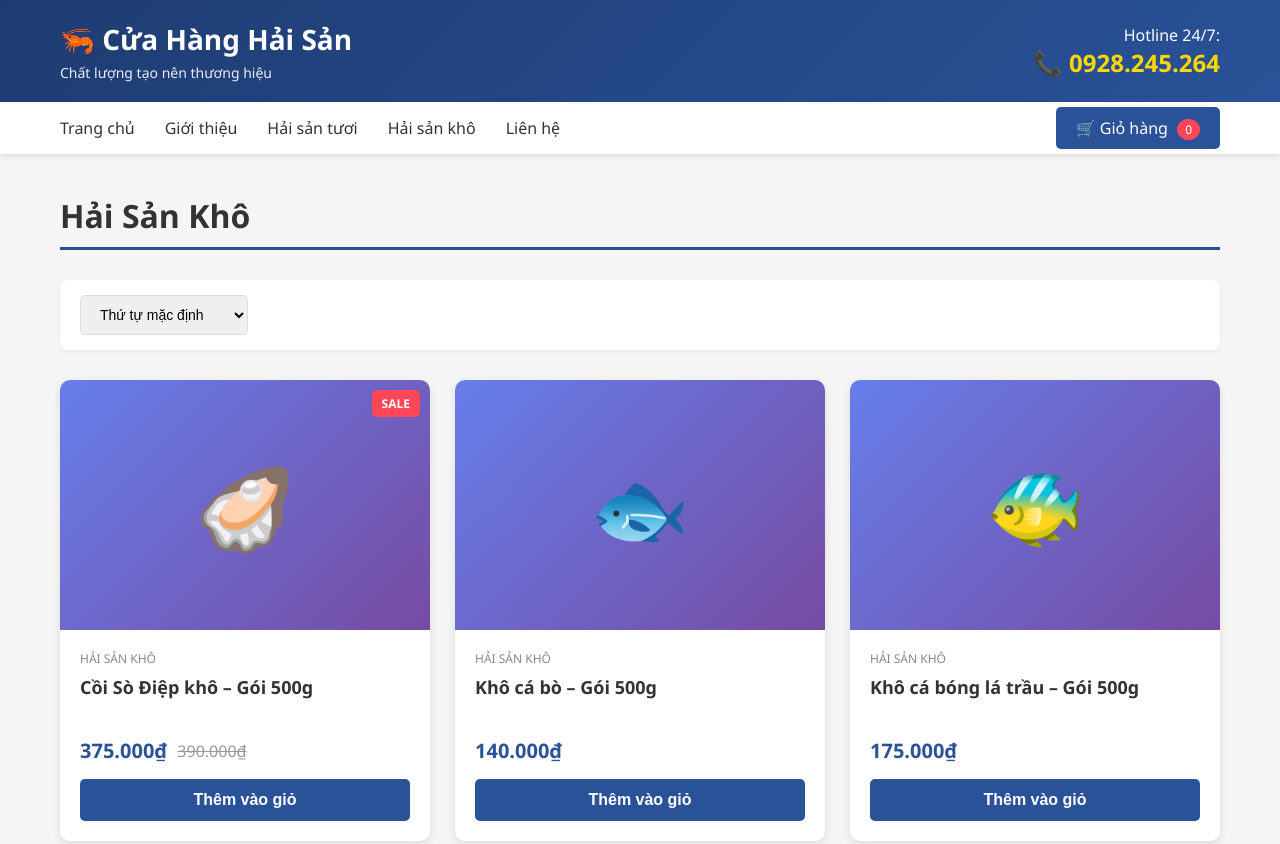
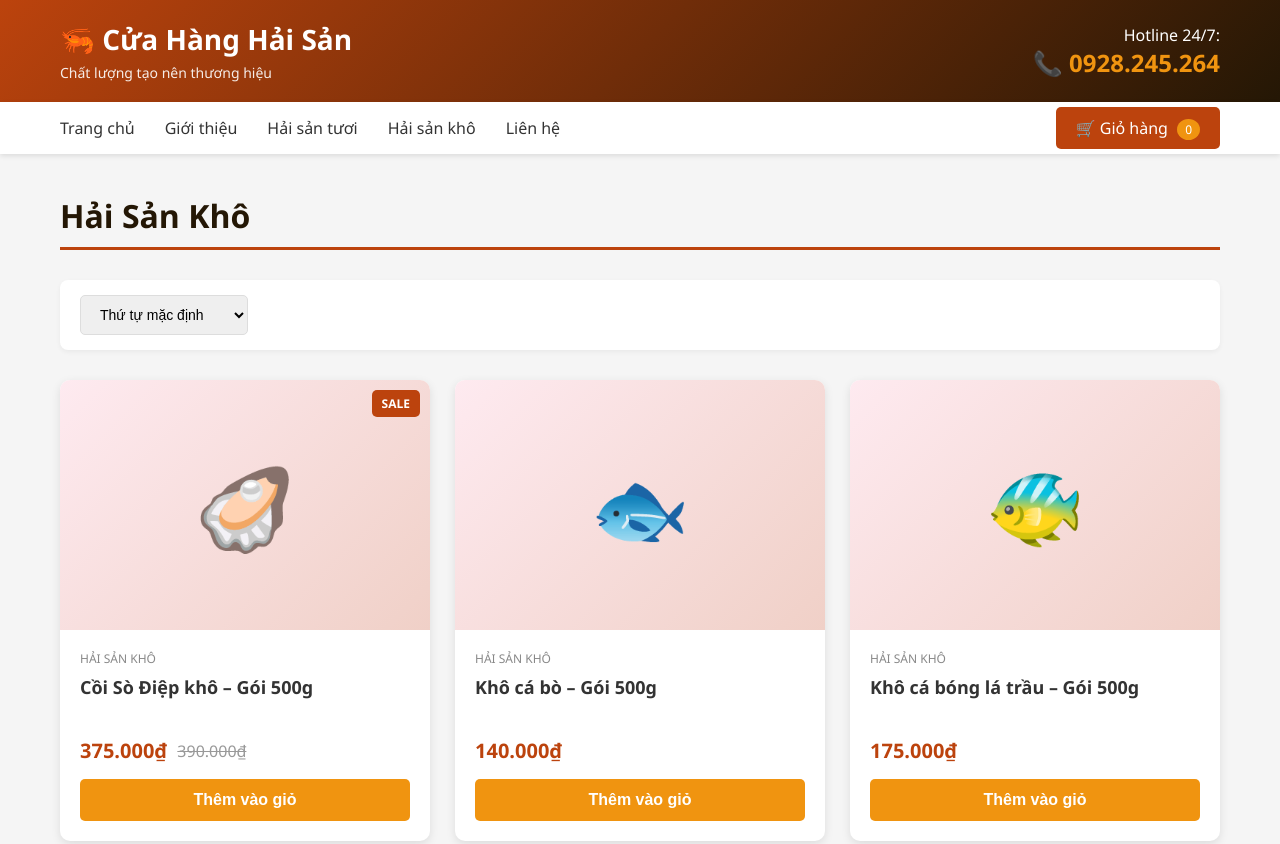
Before and after one commit to ThangHoQuoc/HaiSan, a plain HTML site: page index.html in a window 1280 px wide. Shown: the top 844 px of the page. Drawn offline with Linux system fonts and the light colour scheme.

Commit message:
colorupdate

```diff
--- a/index.html
+++ b/index.html
@@ -18,7 +18,7 @@
 
         /* Header */
         .header {
-            background: linear-gradient(135deg, #1e3c72 0%, #2a5298 100%);
+            background: linear-gradient(135deg, #BC430D 0%, #241705 100%);
             color: white;
             padding: 20px 0;
             box-shadow: 0 2px 10px rgba(0,0,0,0.1);
@@ -51,7 +51,7 @@
         .hotline-number {
             font-size: 24px;
             font-weight: bold;
-            color: #ffd700;
+            color: #F09410;
         }
 
         /* Navigation */
@@ -87,11 +87,11 @@
         }
 
         .nav ul li a:hover {
-            color: #2a5298;
+            color: #BC430D;
         }
 
         .cart {
-            background-color: #2a5298;
+            background-color: #BC430D;
             color: white;
             padding: 10px 20px;
             border-radius: 5px;
@@ -100,7 +100,7 @@
         }
 
         .cart:hover {
-            background-color: #1e3c72;
+            background-color: #F09410;
         }
 
         /* Main Content */
@@ -112,9 +112,9 @@
 
         .page-title {
             font-size: 32px;
-            color: #333;
+            color: #241705;
             margin-bottom: 30px;
-            border-bottom: 3px solid #2a5298;
+            border-bottom: 3px solid #BC430D;
             padding-bottom: 10px;
         }
 
@@ -160,7 +160,7 @@
         .product-image {
             width: 100%;
             height: 250px;
-            background: linear-gradient(135deg, #667eea 0%, #764ba2 100%);
+            background: linear-gradient(135deg, #FEEAF0 0%, #F0D0C7 100%);
             display: flex;
             align-items: center;
             justify-content: center;
@@ -172,7 +172,7 @@
             position: absolute;
             top: 10px;
             right: 10px;
-            background-color: #ff4757;
+            background-color: #BC430D;
             color: white;
             padding: 5px 10px;
             border-radius: 5px;
@@ -209,7 +209,7 @@
         .current-price {
             font-size: 20px;
             font-weight: bold;
-            color: #2a5298;
+            color: #BC430D;
         }
 
         .old-price {
@@ -221,7 +221,7 @@
         .add-to-cart {
             width: 100%;
             padding: 12px;
-            background-color: #2a5298;
+            background-color: #F09410;
             color: white;
             border: none;
             border-radius: 5px;
@@ -232,7 +232,7 @@
         }
 
         .add-to-cart:hover {
-            background-color: #1e3c72;
+            background-color: #BC430D;
         }
 
         /* Footer */
@@ -254,7 +254,7 @@
 
         .footer-section h3 {
             margin-bottom: 15px;
-            color: #ffd700;
+            color: #F09410;
         }
 
         .footer-section p,
@@ -266,7 +266,7 @@
         }
 
         .footer-section a:hover {
-            color: #ffd700;
+            color: #F09410;
         }
 
         .footer-bottom {
@@ -303,7 +303,7 @@
 
         /* Cart Modal */
         .cart-count {
-            background-color: #ff4757;
+            background-color: #F09410;
             color: white;
             border-radius: 50%;
             padding: 2px 8px;
```
